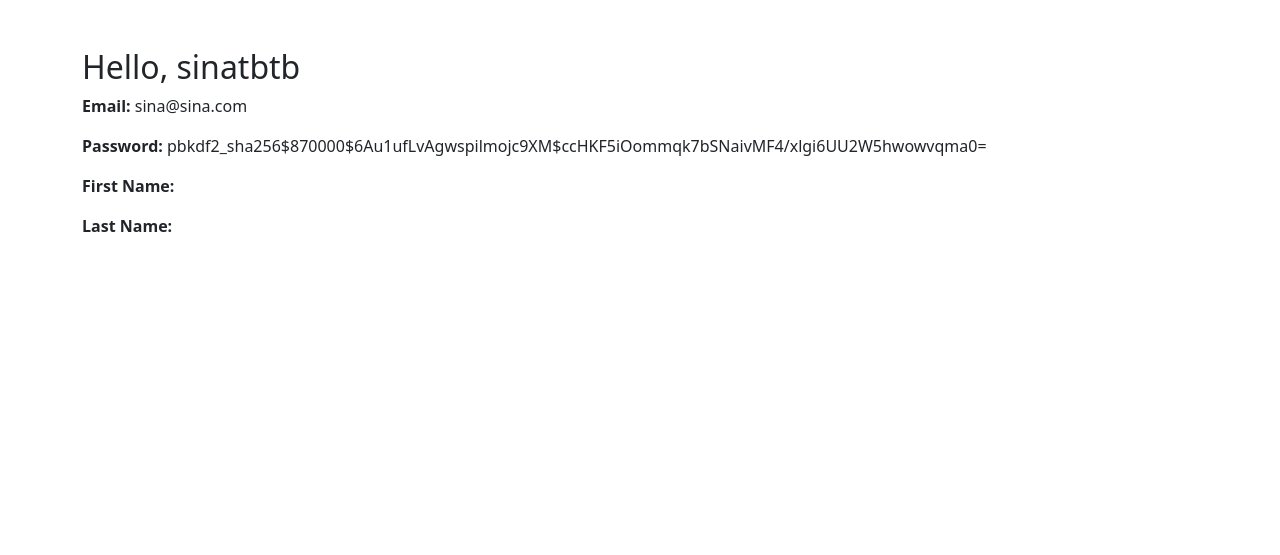
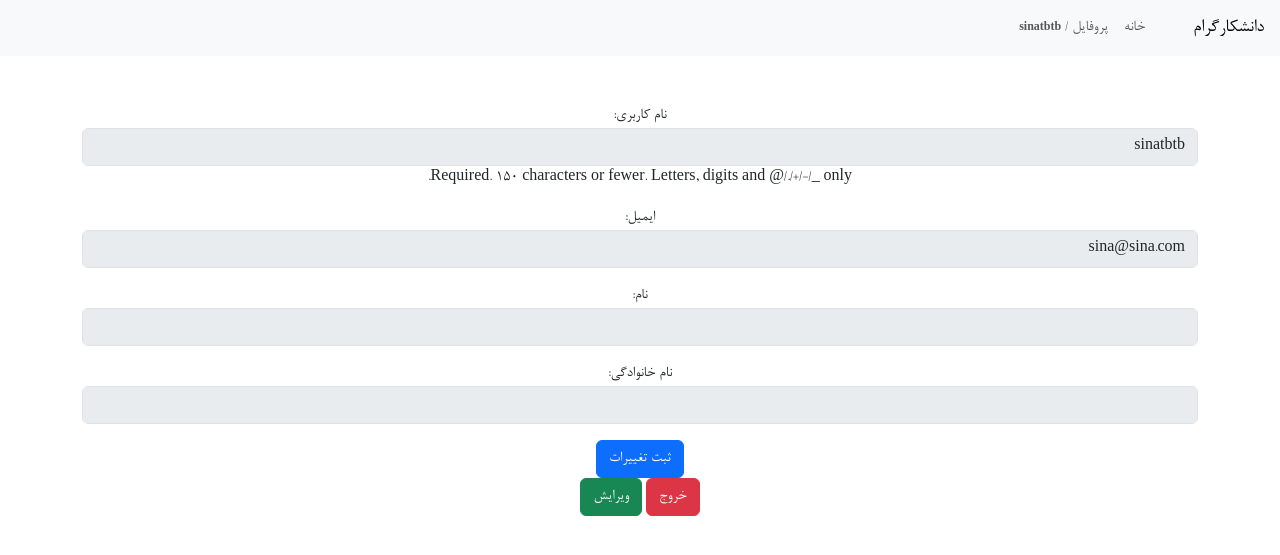
Before and after one commit to SeyedAliTabatabaei/Daneshkar_SocialNetowork, a Django app: page /profile/ in a window 1280 px wide. Shown: the top 555 px of the page. Run offline with Django 5.2, Linux system fonts and the light colour scheme; a user stored in the database is signed in.

Commit message:
profile edit added!

```diff
--- a/socialnetwork/core/templates/navbar.html
+++ b/socialnetwork/core/templates/navbar.html
@@ -9,12 +9,18 @@
         <li class="nav-item active">
           <a class="nav-link" href="{% url 'home' %}">خانه</a>
         </li>
+        {% if user.is_authenticated %}
+          <li class="nav-item">
+            <a class="nav-link" href="{% url 'profile' %}">پروفایل  / <b><span style="font-size: 12px;">{{ user.username }}</span></b></a>
+          </li>
+        {% else %}
         <li class="nav-item">
           <a class="nav-link" href="{% url 'login' %}">ورود</a>
         </li>
         <li class="nav-item">
             <a class="nav-link" href="{% url 'signup' %}">ثبت نام</a>
-          </li>
+        </li>
+        {% endif %}
       </ul>
     <!-- <form class="form-inline my-2 my-lg-0">
         <input class="form-control mr-sm-2" type="search" placeholder="Search" aria-label="Search">
--- a/socialnetwork/socialnetwork/settings.py
+++ b/socialnetwork/socialnetwork/settings.py
@@ -124,3 +124,5 @@ STATICFILES_DIRS = [BASE_DIR / 'static']
 # https://docs.djangoproject.com/en/5.1/ref/settings/#default-auto-field
 
 DEFAULT_AUTO_FIELD = 'django.db.models.BigAutoField'
+
+LOGIN_URL = 'login'
--- a/socialnetwork/static/font/style.css
+++ b/socialnetwork/static/font/style.css
@@ -10,3 +10,6 @@
 body,html {
     font-family: 'mycustomfont' !important;
 }
+.errorlist {
+    color:red !important;
+}
--- a/socialnetwork/users/forms.py
+++ b/socialnetwork/users/forms.py
@@ -3,20 +3,56 @@ from django.contrib.auth.forms import UserCreationForm, AuthenticationForm
 from django.contrib.auth.models import User
 
 class SignupForm(UserCreationForm):
-
     class Meta:
         model = User
-        fields = ['username', 'email', 'password1', 'password2']
-        labels = {
-            "email":"ایمیل",
-        }
-    username = forms.CharField(label=("نام کاربری"))
-    password1 = forms.CharField(label=("گذرواژه"),widget=forms.PasswordInput(
-        attrs={'placeholder':'گذرواژه را وارد کنید'}
+        fields = ['username', 'email',]
+
+    username = forms.CharField(label='',widget=forms.TextInput(attrs={'placeholder':' نام کاربری خود را وارد کنید(برای مثال : ahmad)','class':'form-control'}))
+    email = forms.EmailField(label='',widget=forms.TextInput(attrs={'placeholder':' ایمیل خود را وارد کنید (برای مثال: ahmad@example.com)','class':'form-control'}))
+    password1 = forms.CharField(label='',widget=forms.PasswordInput(
+        attrs={'placeholder':'گذرواژه را وارد کنید','class':'form-control'}
     ))
-    password2 = forms.CharField(label=(" تکرار گذرواژه "),widget=forms.PasswordInput(
-        attrs={'placeholder':'تکرار گذرواژه را وارد کن'}
+    password2 = forms.CharField(label='',widget=forms.PasswordInput(
+        attrs={'placeholder':'تکرار گذرواژه را وارد کنید','class':'form-control'}
     ))
+    error_messages = {
+      'password_mismatch':'تکرار گذرواژه با گذرواژه یکی نمی باشد',
+    }
 class LoginForm(AuthenticationForm):
     username = forms.CharField(label=("نام کاربری"),widget=forms.TextInput(attrs={'class':'form-control','placeholder':'نام کاربری'}))
     password = forms.CharField(label=("گذرواژه"),widget=forms.PasswordInput(attrs={'class':'form-control','placeholder':'گذرواژه را وارد کنید'}))
+    error_messages = {
+        'invalid_login':"لطفا نام کاربری و رمزعبور خود را به درستی وارد کنید",
+        'password_mismatch':'تکرار گذرواژه با گذرواژه یکی نمی باشد',
+    }
+
+
+class ProfileForm(forms.ModelForm):
+    class Meta:
+        model = User
+        fields = ['username','email','first_name', 'last_name']
+        labels = {
+            'username':'نام کاربری',
+            'email':'ایمیل',
+            'first_name':'نام',
+            'last_name':'نام خانوادگی',
+
+        }
+        widgets = {
+            'username': forms.TextInput(attrs={
+                'class':'form-control',
+                'disabled':'disabled',
+            }),
+            'email': forms.TextInput(attrs={
+                'class':'form-control',
+                'disabled':'disabled',
+            }),
+            'first_name': forms.TextInput(attrs={
+                'class':'form-control',
+                'disabled':'disabled',
+            }),
+            'last_name': forms.TextInput(attrs={
+                'class':'form-control',
+                'disabled':'disabled',
+            }),
+        }
--- a/socialnetwork/users/models.py
+++ b/socialnetwork/users/models.py
@@ -1,2 +1,7 @@
 from django.db import models
 from django.contrib.auth.models import User
+
+
+class UserProfile(models.Model):
+    first_name = models.CharField(max_length=255,null=True, blank=True)
+    last_name = models.CharField(max_length=255,null=True, blank=True)
--- a/socialnetwork/users/templates/profile.html
+++ b/socialnetwork/users/templates/profile.html
@@ -1,19 +1,33 @@
-<!DOCTYPE html>
-<html lang="en">
-<head>
-    <meta charset="UTF-8">
-    <meta name="viewport" content="width=device-width, initial-scale=1.0">
-    <title>پروفایل</title>
-    <link rel="stylesheet" href="https://cdn.jsdelivr.net/npm/bootstrap@5.3.0/dist/css/bootstrap.min.css">
-</head>
-<body>
-<div class="container mt-5">
-    <h2>Hello, {{ user.username }}</h2>
-    <p><strong>Email:</strong> {{ user.email }}</p>
-    <p><strong>Password:</strong> {{ user.password }}</p>
-    <p><strong>First Name:</strong> {{ user.first_name }}</p>
-    <p><strong>Last Name:</strong> {{ user.last_name }}</p>
+{% extends 'base.html' %}
 
-</div>
-</body>
-</html>
+{% block content%}
+<p class="text-success">
+    {% if messages %}
+        {% for message in messages %}
+            {{ message }}
+        {% endfor %}
+    {% endif %}
+</p>
+<form method="post">
+{{ form.as_p }}
+    {% csrf_token %}
+    <button class="btn btn-primary" onclick="success()">ثبت تغییرات</button>
+</form>
+<a href="{% url 'logout' %}"><button class="btn btn-danger ">خروج</button></a>
+
+<button id="editbutton" onclick="enableedit()" class="btn btn-success">ویرایش</button>
+
+<script>
+    function enableedit() {
+        var field = document.getElementById("id_username");
+        field.disabled = false;
+        var field = document.getElementById("id_email");
+        field.disabled = false;
+        var field = document.getElementById("id_first_name");
+        field.disabled = false;
+        var field = document.getElementById("id_last_name");
+        field.disabled = false;
+    }
+
+</script>
+{% endblock %}
--- a/socialnetwork/users/templates/signup.html
+++ b/socialnetwork/users/templates/signup.html
@@ -8,7 +8,7 @@
 <form method="post">
     {% csrf_token %}
     {{ form.as_p }}
-    <button type="submit">ثبت‌نام</button>
+    <button type="submit" class="btn btn-primary">ثبت‌نام</button>
 </form>
 
 {% endblock %}
--- a/socialnetwork/users/urls.py
+++ b/socialnetwork/users/urls.py
@@ -4,5 +4,6 @@ from . import views
 urlpatterns = [
     path('signup/', views.signup_view, name='signup'),
     path('login/', views.login_view, name='login'),
-    path('profile/',views.profile_view,name='profile')
+    path('profile/',views.profile_view,name='profile'),
+    path('logout/',views.logout_view,name='logout')
 ]
--- a/socialnetwork/users/views.py
+++ b/socialnetwork/users/views.py
@@ -1,8 +1,9 @@
 from django.shortcuts import render,redirect
 from django.contrib.auth.decorators import login_required
 from django.http import HttpResponse
-from django.contrib.auth import login, authenticate
-from .forms import SignupForm,LoginForm
+from django.contrib import messages
+from django.contrib.auth import login, authenticate,logout
+from .forms import SignupForm,LoginForm,ProfileForm
 
 def signup_view(request):
     if request.method == 'POST':
@@ -11,8 +12,8 @@ def signup_view(request):
             form.save()
             username = form.cleaned_data['username']
             email = form.cleaned_data['email']
-            password = form.cleaned_data['password']
-            return redirect('login/')
+            password = form.cleaned_data['password1']
+            return redirect('login')
     else:
         form = SignupForm()
     return render(request, 'signup.html', {'form': form})
@@ -29,9 +30,18 @@ def login_view(request):
     else:
         form = LoginForm()
     return render(request, 'login.html', {'form': form})
-
+def logout_view(request):
+    logout(request)
+    return redirect('home')
 
 @login_required
 def profile_view(request):
-    user = request.user
-    return render(request, 'profile.html', {'user': user})
+    if request.method == 'POST':
+        form = ProfileForm(request.POST, instance=request.user)
+        if form.is_valid():
+            form.save()
+            messages.success(request, 'اطلاعات پروفایل شما با موفقیت ذخیره شد.')
+            return redirect('profile')
+    else:
+        form = ProfileForm(instance=request.user)
+    return render(request, 'profile.html', {'form': form})
```
Also changed, not shown: socialnetwork/db.sqlite3.
